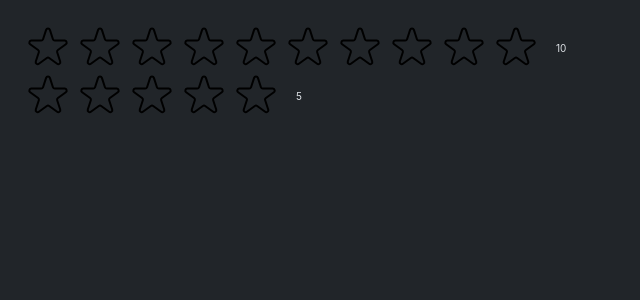
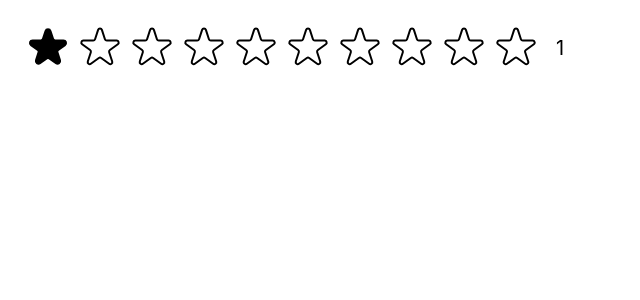
Before and after one commit to SP7TECH/usepopcorn, a React (Create React App) app: page / in a window 1280 px wide. Shown: the top 300 px of the page, without its empty margins (0-640 px from the left). Built offline with nearby package versions, Linux system fonts and the light colour scheme.

Commit message:
completed star component

```diff
--- a/src/StarRating.jsx
+++ b/src/StarRating.jsx
@@ -1,3 +1,5 @@
+import { useState } from "react";
+
 const containerStyle = {
   display: "flex",
   alignItems: "center",
@@ -17,25 +19,33 @@ const textStyle = {
 const starStyle = {
   height: "48px",
   width: "48px",
+  display: "block",
+  cursor: "pointer",
 };
 
 const StarRating = ({ maxRating = 5 }) => {
+  const [rating, setRating] = useState(1);
+
   return (
     <div style={containerStyle}>
       <div style={starContainerStyle}>
         {Array.from({ length: maxRating }, (_, i) => (
-          <Star />
+          <Star
+            key={i + 1}
+            full={rating >= i + 1}
+            onRate={() => setRating(i + 1)}
+          />
         ))}
       </div>
-      <p style={textStyle}>{maxRating}</p>
+      <p style={textStyle}>{rating}</p>
     </div>
   );
 };
 
-function Star({ isFull }) {
+function Star({ onRate, full }) {
   return (
-    <span style={starStyle}>
-      {isFull ? (
+    <span style={starStyle} onClick={onRate}>
+      {full ? (
         <svg
           xmlns="http://www.w3.org/2000/svg"
           viewBox="0 0 20 20"
--- a/src/index.css
+++ b/src/index.css
@@ -24,9 +24,10 @@ body {
   font-family: -apple-system, BlinkMacSystemFont, "Segoe UI", Roboto, Oxygen,
     Ubuntu, Cantarell, "Open Sans", "Helvetica Neue", sans-serif;
 
-  color: var(--color-text);
-  background-color: var(--color-background-900);
+  /* color: var(--color-text); */
+  /* background-color: var(--color-background-900); */
   padding: 2.4rem;
+  font-size: 2rem;
 }
 
 /* ******* */
--- a/src/index.js
+++ b/src/index.js
@@ -9,6 +9,5 @@ root.render(
   <React.StrictMode>
     {/* <App /> */}
     <StarRating maxRating={10} />
-    <StarRating maxRating={5} />
   </React.StrictMode>
 );
```
